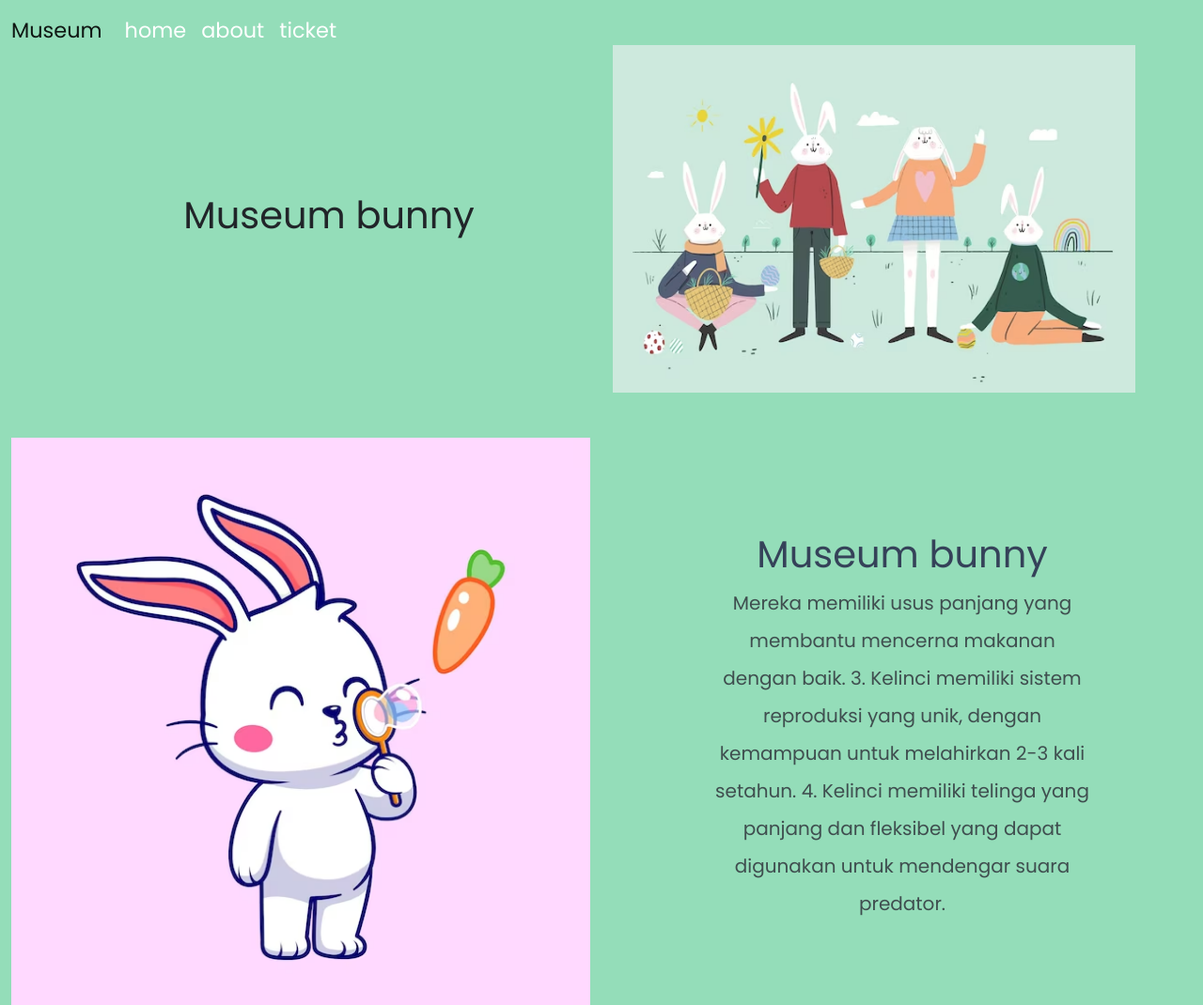
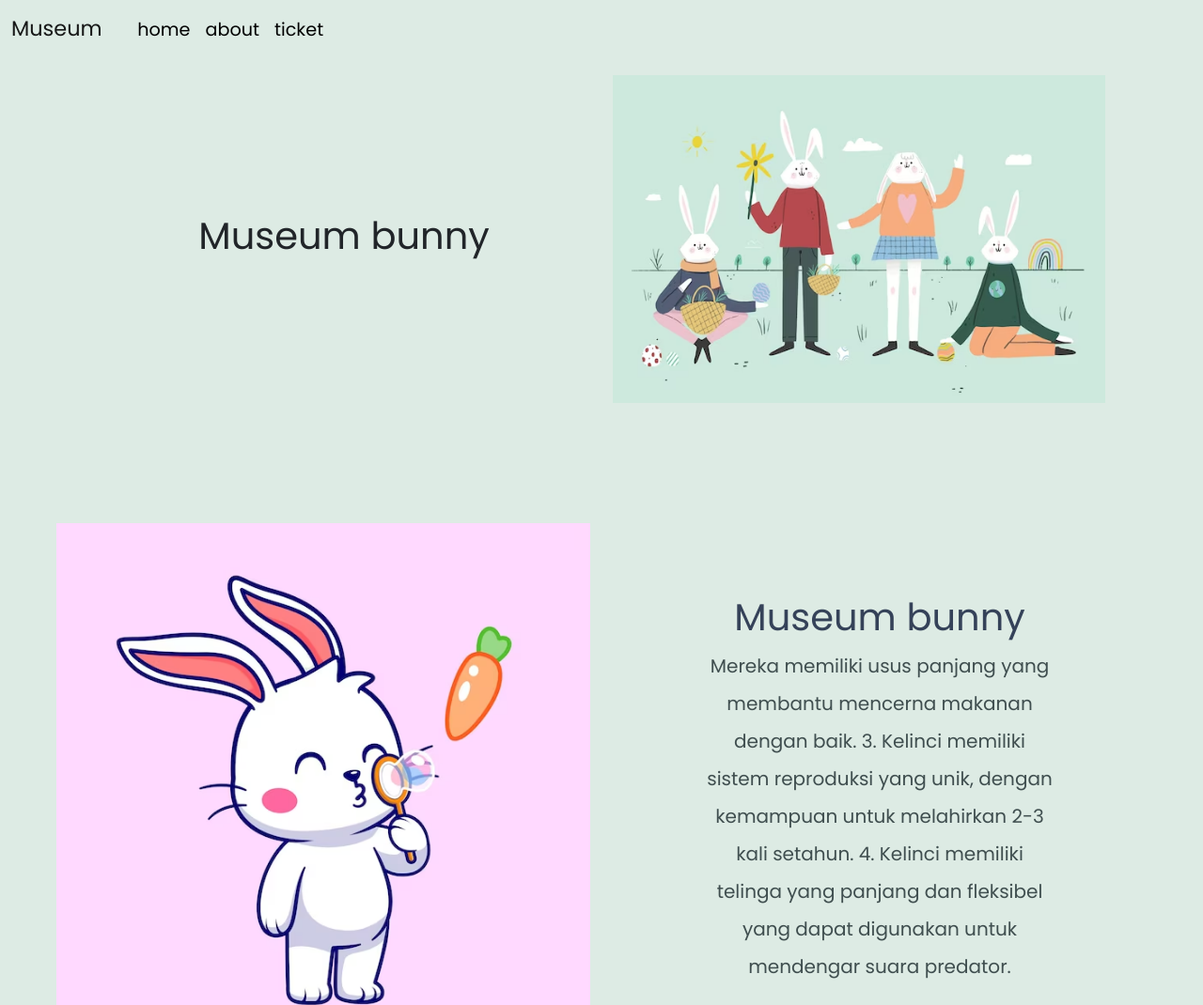
Before and after one commit to timusss0/BunnyMuseum, a plain HTML site: page index.html in a window 1280 px wide. Shown: the top 1070 px of the page at 94% size. Drawn offline with nearby package versions, Linux system fonts and the light colour scheme.

Commit message:
feat:mengganti warna background dan ganti warna navbar

```diff
--- a/app.css
+++ b/app.css
@@ -1,7 +1,7 @@
 
 
 body{
-    background-color: #94ddb9;
+    background-color: #ddebe4;
     font-family: 'poppins';
 }
 
@@ -12,16 +12,20 @@ body{
 }
 
 #home{
-    margin: 3em;
+    margin: 5em;
+
 }
 #navbar .nav-link{
-    color: white;
+    color: rgb(0, 0, 0);
+    font-size: 1.2rem;
 
 }
 
-#navbar .nav-link:hover{
-    color: black
+#navvv{
+    position: relative;
+    top: 2.25px;
 }
+
 
 #navbar .navbar-brand{
     font-size: 1.4rem;
@@ -86,3 +90,13 @@ font-size: 2.5rem;
     color: rgb(31, 29, 29);
     background-color: #4ab6d1;
 }
+
+
+
+#about{
+    padding: 3em;
+}
+
+#ticket{
+    padding: 2em;
+}
--- a/index.html
+++ b/index.html
@@ -32,11 +32,12 @@
           <span class="navbar-toggler-icon"></span>
         </button>
         <div class="collapse navbar-collapse" id="navbarNavAltMarkup">
+          <div class="container" id="navvv">
           <div class="navbar-nav">
             <a class="nav-link active" aria-current="page" href="#home">home</a>
             <a class="nav-link" href="#about">about</a>
             <a class="nav-link" href="#ticket">ticket</a>
-
+          </div>
           </div>
         </div>
       </div>
@@ -44,7 +45,7 @@
     <!-- end -->
 
     <section class="container-fluid">
-      <div class="row align-items-center mt-5" id="home">
+      <div class="row align-items-center" id="home">
         <div class="col-lg-6">
           <div class="text-center d-none d-lg-block" id="title-brand">
             <h1>Museum bunny</h1>
@@ -56,7 +57,7 @@
           </div>
      </div>
 
-     <div class="row align-items-center mt-5" id="about">
+     <div class="row align-items-center " id="about">
       <div class="col-md-6  order-2 order-md-1">
           <img class="img-fluid" src="img/bunny2.png">
       </div>
@@ -73,7 +74,7 @@
       </div>
      </div>
 
-     <div class="row align-items-center mt-5 " id="ticket">
+     <div class="row align-items-center  " id="ticket">
       <div class="col-md-6  order-2 order-md-1">
           <img class="img-fluid" src="img/bunny4.png">
       </div>
```
